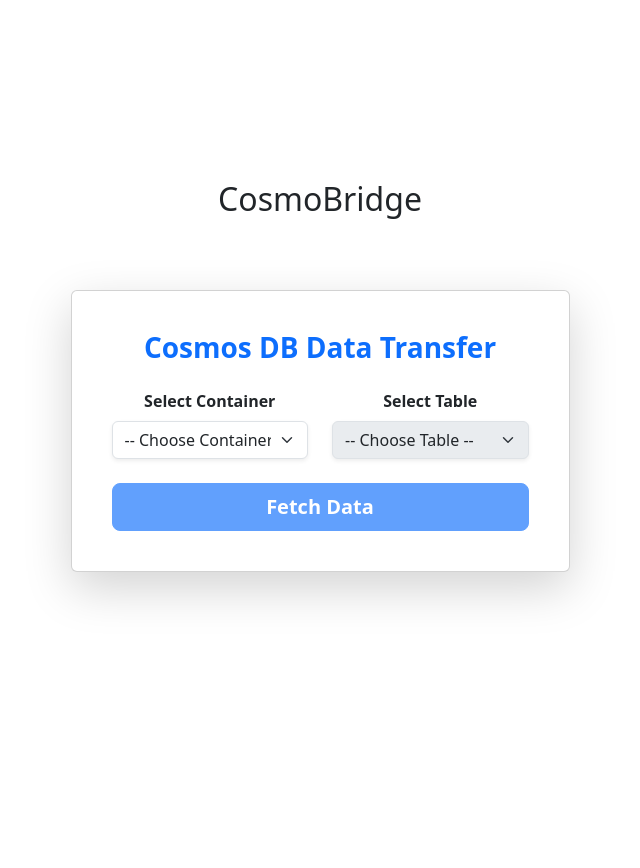
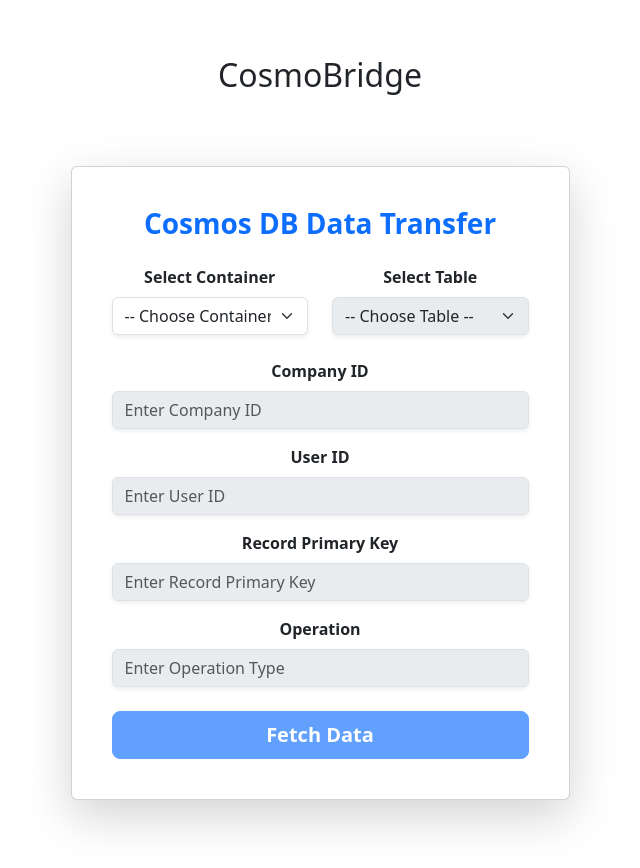
Before and after one commit to darshithganiga/CosmosQueryUI, a React (Vite) app: page / in a window 1280 px wide. Shown: the top 868 px of the page, without its empty margins (320-960 px from the left). Before the commit the page ends 800 px from the top, so only its background shows below. Built offline with nearby package versions, Linux system fonts and the light colour scheme.

Commit message:
Extra filters added and Slices are created for the same

```diff
--- a/src/State/Slices/ContainerSlice.tsx
+++ b/src/State/Slices/ContainerSlice.tsx
@@ -37,4 +37,5 @@
 
 export const { setContainer, setTable, setMessage, setLoading } =
   selectorSlice.actions;
+
 export default selectorSlice.reducer;
--- /dev/null
+++ b/src/State/Slices/Filterslice.tsx
@@ -0,0 +1,39 @@
+import { createSlice, PayloadAction } from "@reduxjs/toolkit";
+
+interface Filterstate {
+  companyId: string;
+  userId: string;
+  recordPrimaryKey: string;
+  operation: string;
+}
+
+const initialState: Filterstate = {
+  companyId: "",
+  userId: "",
+  recordPrimaryKey: "",
+  operation: "",
+};
+
+const filterSlice = createSlice({
+  name: "filter",
+  initialState,
+  reducers: {
+    setCompanyId: (state, action: PayloadAction<string>) => {
+      state.companyId = action.payload;
+    },
+    setUserId: (state, action: PayloadAction<string>) => {
+      state.userId = action.payload;
+    },
+    setRecordPrimaryKey: (state, action: PayloadAction<string>) => {
+      state.recordPrimaryKey = action.payload;
+    },
+    setOperation: (state, action: PayloadAction<string>) => {
+      state.operation = action.payload;
+    },
+  },
+});
+
+export const { setCompanyId, setUserId, setRecordPrimaryKey, setOperation } =
+  filterSlice.actions;
+
+export default filterSlice.reducer;
--- a/src/Store.tsx
+++ b/src/Store.tsx
@@ -1,10 +1,12 @@
 // store.ts
 import { configureStore } from "@reduxjs/toolkit";
 import selectorReducer from "./State/Slices/ContainerSlice";
+import filterreducer from "./State/Slices/Filterslice";
 
 const store = configureStore({
   reducer: {
     selector: selectorReducer,
+    filter: filterreducer,
   },
 });
 
--- a/src/UIPage/CosmosQueryUI.tsx
+++ b/src/UIPage/CosmosQueryUI.tsx
@@ -9,6 +9,14 @@
   setMessage,
   setLoading,
 } from "../State/Slices/ContainerSlice";
+
+import {
+  setCompanyId,
+  setUserId,
+  setRecordPrimaryKey,
+  setOperation,
+} from "../State/Slices/Filterslice";
+
 import {
   Container,
   Row,
@@ -29,9 +37,17 @@
 
 const CosmosQueryUI: React.FC = () => {
   const dispatch = useDispatch();
+
+  // Selector state from ContainerSlice
   const { container, table, message, loading } = useSelector(
     (state: RootState) => state.selector
   );
+
+  // Filter state from Filterslice
+  const { companyId, userId, recordPrimaryKey, operation } = useSelector(
+    (state: RootState) => state.filter
+  );
+
   const [hasFetched, setHasFetched] = useState(false);
   const [messageType, setMessageType] = useState<"success" | "danger">(
     "success"
@@ -45,16 +61,18 @@
       const response = await axios.post("/api/CosmosToSql/transfer", {
         containerName: container,
         tableName: table,
+        companyId,
+        userId,
+        recordPrimaryKey,
+        operation,
       });
 
-      dispatch(setMessage("✅ Data transfer successful"));
+      dispatch(setMessage(" Data transfer successful"));
       setMessageType("success");
       setHasFetched(true);
     } catch (error: any) {
       dispatch(
-        setMessage(
-          `❌ Transfer failed: ${error.response?.data || error.message}`
-        )
+        setMessage(` Transfer failed: ${error.response?.data || error.message}`)
       );
       setMessageType("danger");
     } finally {
@@ -63,14 +81,13 @@
   };
 
   useEffect(() => {
-    // Reset fetch state when container/table changes
     setHasFetched(false);
   }, [container, table]);
 
   return (
     <Container className="py-5 d-flex justify-content-center">
       <Card
-        style={{ width: "100%", maxWidth: "650px" }}
+        style={{ width: "100%", maxWidth: "700px" }}
         className="shadow-lg p-4"
       >
         <Card.Body>
@@ -99,6 +116,7 @@
                   </Form.Select>
                 </Form.Group>
               </Col>
+
               <Col md={6}>
                 <Form.Group>
                   <Form.Label className="fw-semibold">Select Table</Form.Label>
@@ -119,6 +137,56 @@
                 </Form.Group>
               </Col>
             </Row>
+
+            <Form.Group className="mb-3">
+              <Form.Label className="fw-semibold">Company ID</Form.Label>
+              <Form.Control
+                type="text"
+                value={companyId}
+                onChange={(e) => dispatch(setCompanyId(e.target.value))}
+                placeholder="Enter Company ID"
+                className="shadow-sm"
+                disabled={!table}
+              />
+            </Form.Group>
+
+            <Form.Group className="mb-3">
+              <Form.Label className="fw-semibold">User ID</Form.Label>
+              <Form.Control
+                type="text"
+                value={userId}
+                onChange={(e) => dispatch(setUserId(e.target.value))}
+                placeholder="Enter User ID"
+                className="shadow-sm"
+                disabled={!table}
+              />
+            </Form.Group>
+
+            <Form.Group className="mb-3">
+              <Form.Label className="fw-semibold">
+                Record Primary Key
+              </Form.Label>
+              <Form.Control
+                type="text"
+                value={recordPrimaryKey}
+                onChange={(e) => dispatch(setRecordPrimaryKey(e.target.value))}
+                placeholder="Enter Record Primary Key"
+                className="shadow-sm"
+                disabled={!table}
+              />
+            </Form.Group>
+
+            <Form.Group className="mb-4">
+              <Form.Label className="fw-semibold">Operation</Form.Label>
+              <Form.Control
+                type="text"
+                value={operation}
+                onChange={(e) => dispatch(setOperation(e.target.value))}
+                placeholder="Enter Operation Type"
+                className="shadow-sm"
+                disabled={!table}
+              />
+            </Form.Group>
 
             <div className="d-grid gap-2">
               <Button
```
